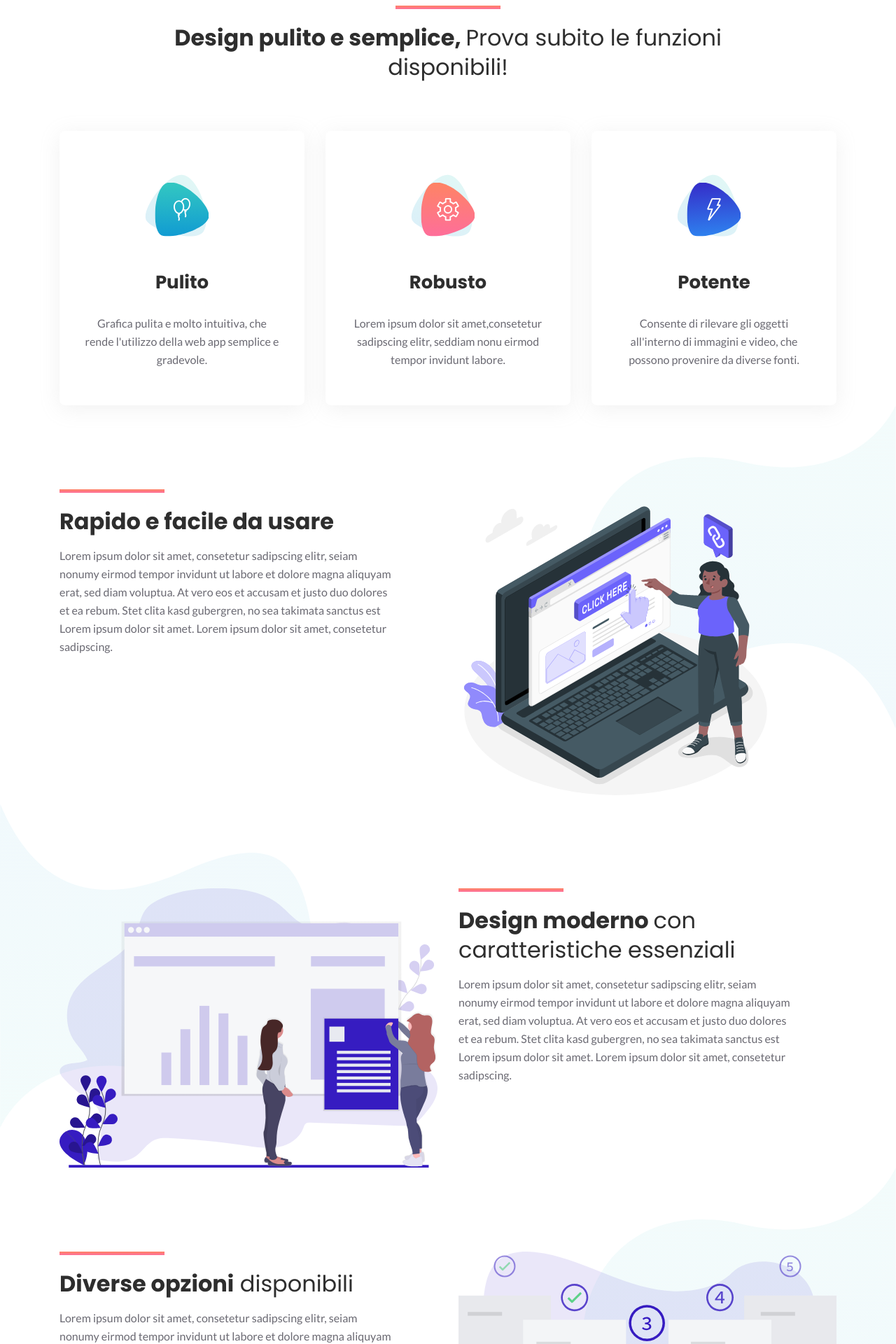
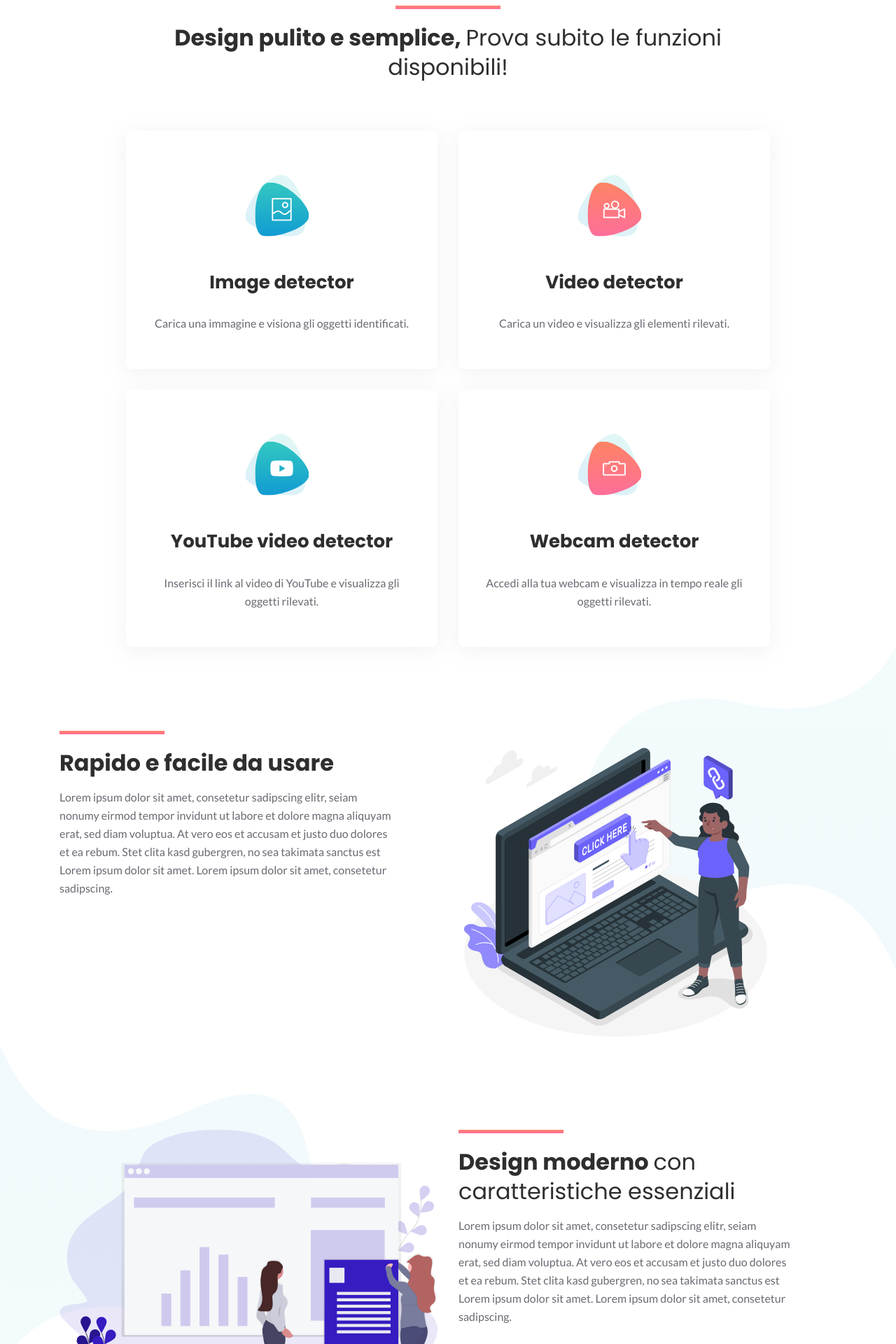
Before and after one commit to albertocasagrande99/OR-YOLO, a Flask app: page / in a window 1280 px wide. Shown: the part 1072-2992 px from the top of the page at 70% size. Run offline with Flask 2, Linux system fonts and the light colour scheme; parts of the project's set-up code (start-up, migrations or seed data) failed here and were passed over; some libraries are stand-ins or nearby versions; some web fonts are replaced.

Commit message:
General improvements

```diff
--- a/app/app.py
+++ b/app/app.py
@@ -1,5 +1,5 @@
 import os
-from flask import Flask, request, render_template, send_from_directory
+from flask import Flask, request, render_template, send_from_directory, jsonify
 from flask import Flask, session, request, redirect, url_for, Response
 import yolo_detection_images
 import yolo_detection_videos
@@ -34,6 +34,7 @@ def page_not_found(e):
 def index():
     return render_template("index.html")
 
+#############   Immagini   #############
 #Visualizzazione della pagine di upload
 @app.route("/image")
 def upload_get():
@@ -84,7 +85,13 @@ def upload():
             im.save(APP_ROOT+"/images/"+filename,optimize=True,quality=10)
 
         img, obj, tempo = yolo_detection_images.result(filename)
-    return render_template("image.html", filename = filename, oggetti=obj, tempo = tempo)
+        objects = []
+        for elem in obj:
+            objects.append(elem[0])
+        objects = {i:objects.count(i) for i in objects}
+        obj_count = []
+        obj_count = [(k, v) for k, v in objects.items()]
+    return render_template("image.html", filename = filename, oggetti=obj, ogg_count=obj_count, tempo = tempo)
 
 
 @app.route('/image/<filename>')
@@ -92,6 +99,7 @@ def send_image(filename):
     return send_from_directory("images", filename)
 
 
+#############   Video   #############
 @app.route("/video")
 def video():
     return render_template("video.html")
@@ -144,6 +152,7 @@ def send_video(filename):
     return send_from_directory("videos", '00'+filename)
 '''
 
+#############   Video YouTube   #############
 @app.route("/YouTubeVideo")
 def YTvideo():
     return render_template("YTvideo.html")
@@ -168,10 +177,48 @@ def link_video():
     return render_template("YTvideo.html", filename=url, titolo=titolo)
 
 
+#############   Webcam   #############
 @app.route("/Webcam")
 def webcam():
-    return render_template("webcam.html")
+    valid_cams = []
+    for i in range(5):
+        cap = cv2.VideoCapture(i)
+        if cap is None or not cap.isOpened():
+            print('Warning: unable to open video source: ', i)
+        else:
+            valid_cams.append(i)
 
+    session["webcams"] = valid_cams
+    session["webcam"] = ""
+    return render_template("webcam.html", webcam="", webcams=valid_cams)
+
+@app.route("/Webcam", methods=["POST"])
+def select_webcam():
+    #Controllo sessione dell'utente
+    if not session.get('user') is None:
+        print("Sessione già creata per l'utente")
+    else:
+        print("Nuovo Utente, creazione sessione")
+        session["user"] = id_generator(10)
+
+    webcam = request.form.get('selectedWebcam')
+    session["webcam"] = webcam
+
+
+    return render_template("webcam.html", webcam = webcam, webcams=session.get("webcams"))
+
+
+@app.route('/video_feed/<filename>')
+def video_feed(filename):
+    if(filename == "link"):
+        return Response(yolo_detection_videos.findYouTubeObjects(session["url"]),
+                        mimetype='multipart/x-mixed-replace; boundary=frame')
+    elif(filename=="webcam"):
+        return Response(yolo_detection_videos.findVideoObjects(None, "webcam", session.get("webcam")),
+                        mimetype='multipart/x-mixed-replace; boundary=frame')
+    else:
+        return Response(yolo_detection_videos.findVideoObjects(filename, "video", None),
+                        mimetype='multipart/x-mixed-replace; boundary=frame')
 
 #Funzione per agire sulla cache
 @app.after_request
@@ -190,18 +237,6 @@ def add_header(r):
 def id_generator(size=6, chars=string.ascii_uppercase + string.digits):
     return ''.join(random.choice(chars) for _ in range(size))
 
-@app.route('/video_feed/<filename>')
-def video_feed(filename):
-    if(filename == "link"):
-        return Response(yolo_detection_videos.findYouTubeObjects(session["url"]),
-                        mimetype='multipart/x-mixed-replace; boundary=frame')
-    elif(filename=="webcam"):
-        return Response(yolo_detection_videos.findWebcamObjects(),
-                        mimetype='multipart/x-mixed-replace; boundary=frame')
-    else:
-        return Response(yolo_detection_videos.findVideoObjects(filename),
-                        mimetype='multipart/x-mixed-replace; boundary=frame')
-
 
 #Funzioni richiamate al momento della creazione del Server
 if __name__ == "__main__":
--- a/app/templates/YTvideo.html
+++ b/app/templates/YTvideo.html
@@ -174,7 +174,7 @@
 			<div class="tm-right-inner-container">
                 <div>
                     <div id="form_upload">
-                        <h1 class="templatemo-header">Inserisci il link</h1>
+                        <h1 class="templatemo-header">Inserisci il link <i class="fa fa-youtube-play fa-medium"></i></h1>
                         <!-- Upload  -->
                         <div class="container" id="loader">
                             <div class="item item-1"></div>
--- a/app/templates/index.html
+++ b/app/templates/index.html
@@ -145,47 +145,63 @@
                 </div>
             </div> <!-- row -->
             <div class="row justify-content-center">
-                <div class="col-lg-4 col-md-7 col-sm-8">
+                <div class="col-lg-5 col-md-7 col-sm-8">
                     <div class="single-services text-center mt-30 wow fadeIn" data-wow-duration="1s" data-wow-delay="0.2s">
                         <div class="services-icon">
                             <img class="shape" src="static/assets/images/services-shape.svg" alt="shape">
                             <img class="shape-1" src="static/assets/images/services-shape-1.svg" alt="shape">
-                            <i class="lni-baloon"></i>
+                            <i class="lni-image"></i>
                         </div>
                         <div class="services-content mt-30">
-                            <h4 class="services-title"><a href="#">Pulito</a></h4>
-                            <p class="text">Grafica pulita e molto intuitiva, che rende l'utilizzo della web app semplice e gradevole.</p>
+                            <h4 class="services-title"><a href="/image">Image detector</a></h4>
+                            <p class="text">Carica una immagine e visiona gli oggetti identificati.</p>
                         </div>
                     </div> <!-- single services -->
                 </div>
-                <div class="col-lg-4 col-md-7 col-sm-8">
+                <div class="col-lg-5 col-md-7 col-sm-8">
                     <div class="single-services text-center mt-30 wow fadeIn" data-wow-duration="1s" data-wow-delay="0.5s">
                         <div class="services-icon">
                             <img class="shape" src="static/assets/images/services-shape.svg" alt="shape">
                             <img class="shape-1" src="static/assets/images/services-shape-2.svg" alt="shape">
-                            <i class="lni-cog"></i>
+                            <i class="lni-video"></i>
                         </div>
                         <div class="services-content mt-30">
-                            <h4 class="services-title"><a href="#">Robusto</a></h4>
-                            <p class="text">Lorem ipsum dolor sit amet,consetetur sadipscing elitr, seddiam nonu eirmod tempor invidunt labore.</p>
+                            <h4 class="services-title"><a href="/video">Video detector</a></h4>
+                            <p class="text">Carica un video e visualizza gli elementi rilevati.</p>
                         </div>
                     </div> <!-- single services -->
                 </div>
-                <div class="col-lg-4 col-md-7 col-sm-8">
-                    <div class="single-services text-center mt-30 wow fadeIn" data-wow-duration="1s" data-wow-delay="0.8s">
+            </div> <!-- row -->
+            <div class="row justify-content-center">
+                <div class="col-lg-5 col-md-7 col-sm-8">
+                    <div class="single-services text-center mt-30 wow fadeIn" data-wow-duration="1s" data-wow-delay="0.2s">
                         <div class="services-icon">
                             <img class="shape" src="static/assets/images/services-shape.svg" alt="shape">
-                            <img class="shape-1" src="static/assets/images/services-shape-3.svg" alt="shape">
-                            <i class="lni-bolt-alt"></i>
+                            <img class="shape-1" src="static/assets/images/services-shape-1.svg" alt="shape">
+                            <i class="lni-youtube"></i>
                         </div>
                         <div class="services-content mt-30">
-                            <h4 class="services-title"><a href="#">Potente</a></h4>
-                            <p class="text">Consente di rilevare gli oggetti all'interno di immagini e video, che possono provenire da diverse fonti.</p>
+                            <h4 class="services-title"><a href="/YouTubeVideo">YouTube video detector</a></h4>
+                            <p class="text">Inserisci il link al video di YouTube e visualizza gli oggetti rilevati.</p>
+                        </div>
+                    </div> <!-- single services -->
+                </div>
+                <div class="col-lg-5 col-md-7 col-sm-8">
+                    <div class="single-services text-center mt-30 wow fadeIn" data-wow-duration="1s" data-wow-delay="0.5s">
+                        <div class="services-icon">
+                            <img class="shape" src="static/assets/images/services-shape.svg" alt="shape">
+                            <img class="shape-1" src="static/assets/images/services-shape-2.svg" alt="shape">
+                            <i class="lni-camera"></i>
+                        </div>
+                        <div class="services-content mt-30">
+                            <h4 class="services-title"><a href="/Webcam">Webcam detector</a></h4>
+                            <p class="text">Accedi alla tua webcam e visualizza in tempo reale gli oggetti rilevati.</p>
                         </div>
                     </div> <!-- single services -->
                 </div>
             </div> <!-- row -->
         </div> <!-- container -->
+
     </section>
 
     <!--====== SERVICES PART ENDS ======-->
@@ -243,38 +259,6 @@
             </div> <!-- row -->
         </div> <!-- container -->
     </section>
-
-
-    <!--====== ABOUT PART START ======-->
-
-    <section class="about-area pt-70">
-        <div class="container">
-            <div class="row">
-                <div class="col-lg-6">
-                    <div class="about-content mt-50 wow fadeInLeftBig" data-wow-duration="1s" data-wow-delay="0.5s">
-                        <div class="section-title">
-                            <div class="line"></div>
-                            <h3 class="title">Diverse opzioni<span> disponibili</span></h3>
-                        </div> <!-- section title -->
-                        <p class="text">Lorem ipsum dolor sit amet, consetetur sadipscing elitr, seiam nonumy eirmod tempor invidunt ut labore et dolore magna aliquyam erat, sed diam voluptua. At vero eos et accusam et justo duo dolores et ea rebum. Stet clita kasd gubergren, no sea takimata sanctus est Lorem ipsum dolor sit amet. Lorem ipsum dolor sit amet, consetetur sadipscing.</p>
-                    </div> <!-- about content -->
-                </div>
-                <div class="col-lg-6">
-                    <div class="about-image text-center mt-50 wow fadeInRightBig" data-wow-duration="1s" data-wow-delay="0.5s">
-                        <img src="static/assets/images/about3.svg" alt="about">
-                    </div> <!-- about image -->
-                </div>
-            </div> <!-- row -->
-        </div> <!-- container -->
-        <div class="about-shape-1">
-            <img src="static/assets/images/about-shape-1.svg" alt="shape">
-        </div>
-    </section>
-
-    <!--====== ABOUT PART ENDS ======-->
-
-
-    <!--====== ABOUT PART ENDS ======-->
 
     <!--====== VIDEO COUNTER PART START ======-->
 
--- a/app/templates/video.html
+++ b/app/templates/video.html
@@ -252,7 +252,7 @@
 			<div class="tm-right-inner-container">
                 <div>
                     <div id="form_upload">
-                        <h1 class="templatemo-header">Carica il tuo video</h1>
+                        <h1 class="templatemo-header">Carica il tuo video <i class="fa fa-video-camera fa-medium"></i></h1>
 
                         <!-- Upload  -->
                         <div class="container" id="loader">
--- a/app/yolo_detection_images.py
+++ b/app/yolo_detection_images.py
@@ -7,7 +7,7 @@ import PIL
 
 APP_ROOT = os.path.dirname(os.path.abspath(__file__))
 whT = 320
-confThreshold = 0.5
+confThreshold = 0.4
 nmsThreshold = 0.3
 classesFiles = APP_ROOT+'/cfg/coco.names'
 classNames = []
```
Also changed, not shown: app/templates/image.html (+24 -2 lines), app/templates/webcam.html (+29 -17 lines), app/yolo_detection_videos.py (+23 -90 lines).
